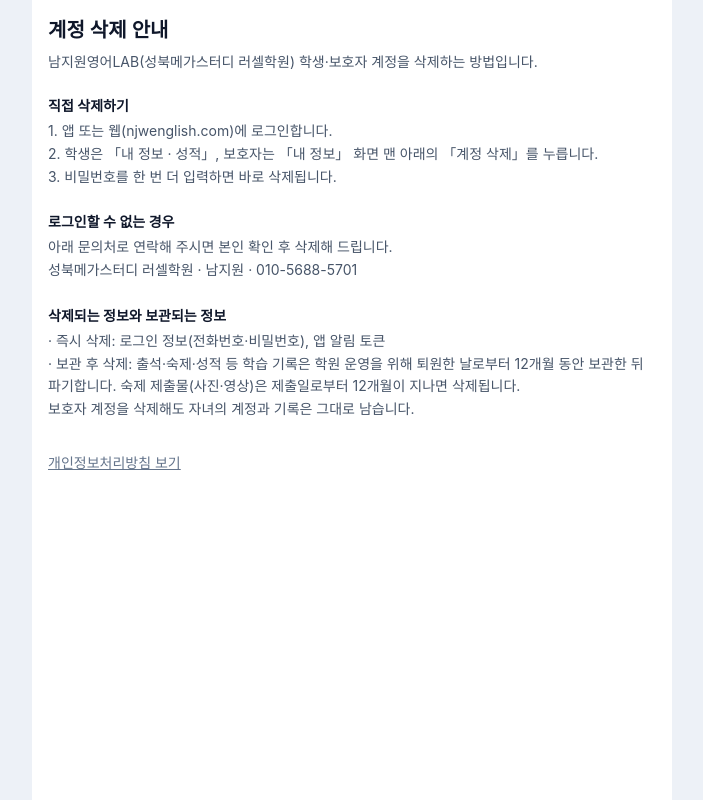
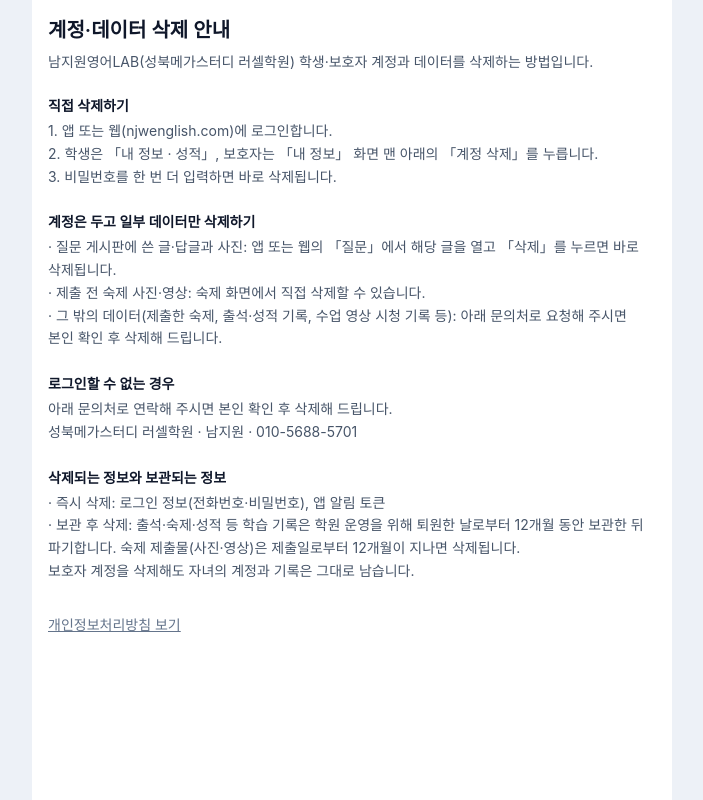
Before and after one commit to eunseokYoon/academy, a React (Vite) app in the folder frontend/: page /account-deletion in a window 1280 px wide. Shown: the whole page, without its empty margins (288-991 px from the left). Built offline with nearby package versions, Linux system fonts and the light colour scheme; no server answers; a web font is replaced by a local one.

Commit message:
docs(web): 삭제 안내에 계정 유지·일부 데이터 삭제 방법 추가

```diff
--- a/frontend/src/routes/auth/AccountDeletionPage.tsx
+++ b/frontend/src/routes/auth/AccountDeletionPage.tsx
@@ -4,16 +4,17 @@
 import { OPERATOR, PRIVACY_OFFICER, PRIVACY_PHONE } from "./legalInfo";
 
 /**
- * 계정 삭제 안내(2026-10-03). 구글플레이가 앱 밖에서도 열리는 삭제 안내 URL을 요구한다 —
- * 스토어 설정의 「계정 삭제 URL」에 https://njwenglish.com/account-deletion 을 적는다.
+ * 계정·데이터 삭제 안내(2026-10-03). 구글플레이가 앱 밖에서도 열리는 삭제 안내 URL을 요구한다 —
+ * 데이터 보안의 「계정 삭제 URL」과 「데이터 삭제 URL」 둘 다에 https://njwenglish.com/account-deletion
+ * 을 적는다. 그래서 계정을 지우지 않고 일부 데이터만 지우는 방법(2026-10-04)도 여기 있다.
  * 로그인 없이 열린다(처리방침·약관과 같다).
  */
 export default function AccountDeletionPage() {
   return (
     <main className="mx-auto min-h-screen w-full max-w-screen-sm bg-white p-4 pb-16">
-      <h1 className="text-xl font-semibold text-slate-900">계정 삭제 안내</h1>
+      <h1 className="text-xl font-semibold text-slate-900">계정·데이터 삭제 안내</h1>
       <p className="mt-2 text-sm text-slate-600">
-        {ACADEMY_NAME}({OPERATOR}) 학생·보호자 계정을 삭제하는 방법입니다.
+        {ACADEMY_NAME}({OPERATOR}) 학생·보호자 계정과 데이터를 삭제하는 방법입니다.
       </p>
 
       <LegalSection title="직접 삭제하기">
@@ -22,6 +23,16 @@
         2. 학생은 「내 정보 · 성적」, 보호자는 「내 정보」 화면 맨 아래의 「계정 삭제」를 누릅니다.
         <br />
         3. 비밀번호를 한 번 더 입력하면 바로 삭제됩니다.
+      </LegalSection>
+
+      <LegalSection title="계정은 두고 일부 데이터만 삭제하기">
+        · 질문 게시판에 쓴 글·답글과 사진: 앱 또는 웹의 「질문」에서 해당 글을 열고 「삭제」를 누르면
+        바로 삭제됩니다.
+        <br />
+        · 제출 전 숙제 사진·영상: 숙제 화면에서 직접 삭제할 수 있습니다.
+        <br />
+        · 그 밖의 데이터(제출한 숙제, 출석·성적 기록, 수업 영상 시청 기록 등): 아래 문의처로 요청해 주시면
+        본인 확인 후 삭제해 드립니다.
       </LegalSection>
 
       <LegalSection title="로그인할 수 없는 경우">
```
